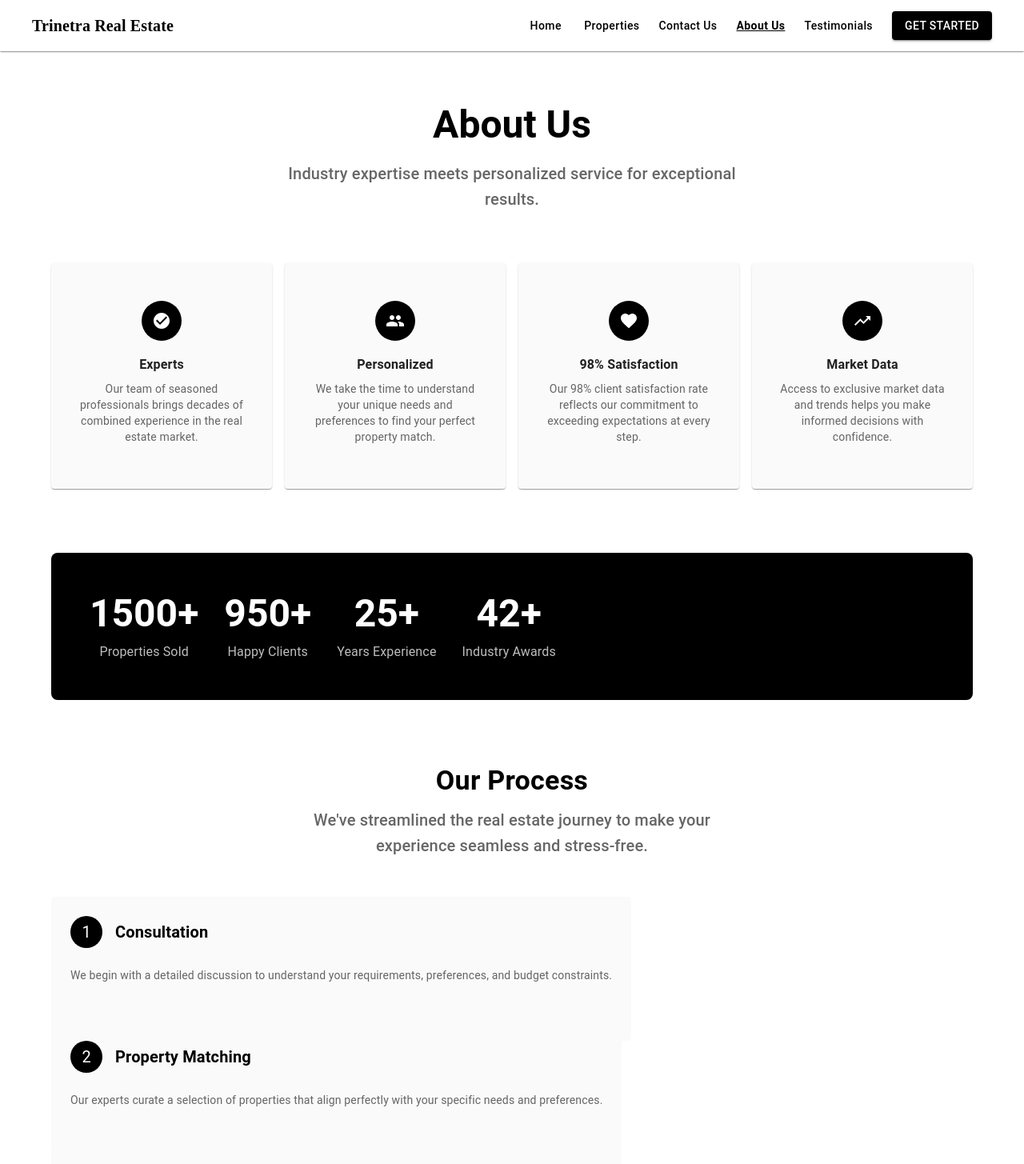
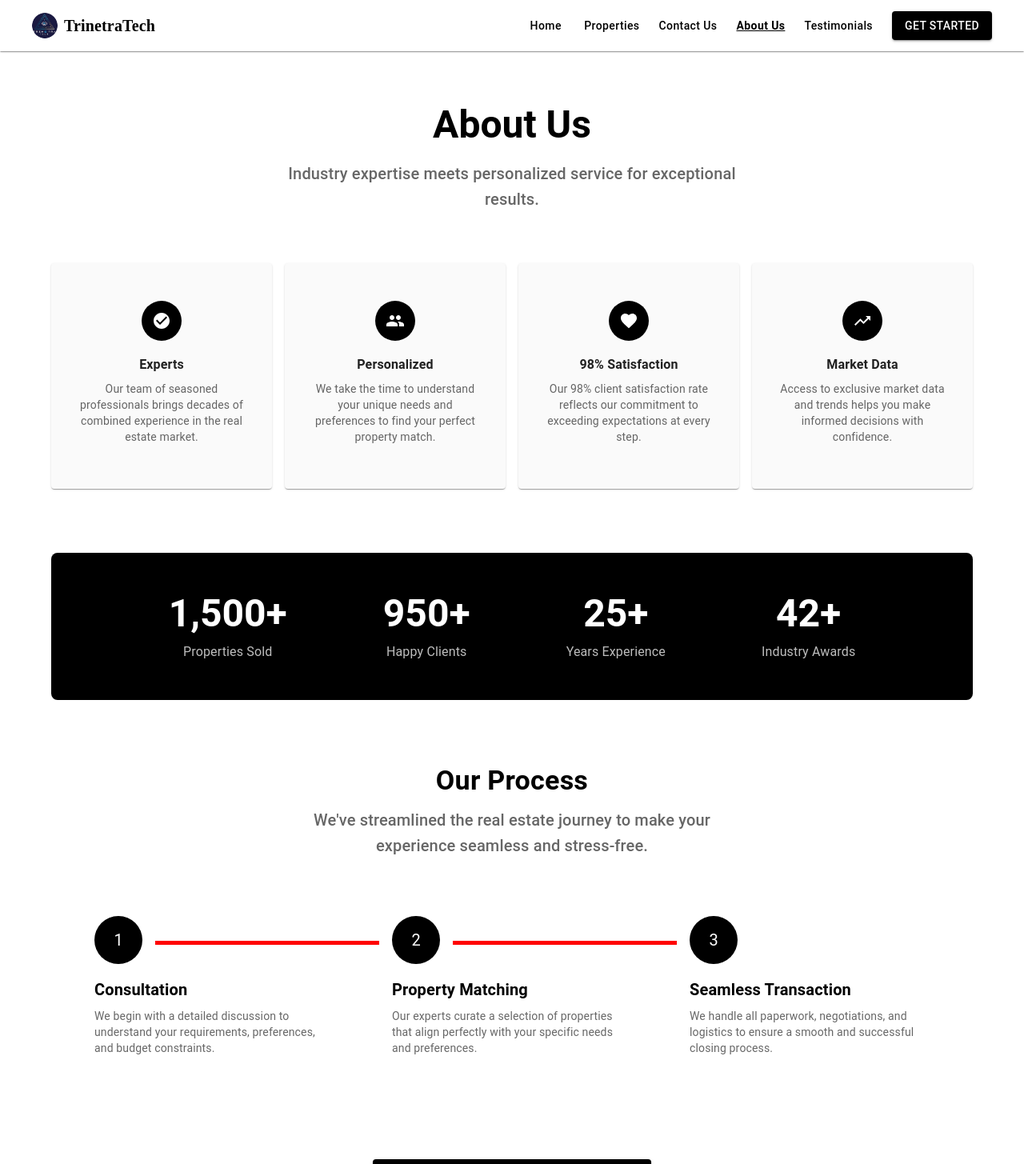
Before and after one commit to TrinetraTech/Trinera, a React (Create React App) app: page /about in a window 1280 px wide. Shown: the top 1455 px of the page at 80% size. Built offline with nearby package versions, Linux system fonts and the light colour scheme.

Commit message:
first commit

```diff
--- a/package.json
+++ b/package.json
@@ -12,6 +12,7 @@
     "@testing-library/react": "^16.3.0",
     "@testing-library/user-event": "^13.5.0",
     "react": "^19.1.0",
+    "react-countup": "^6.5.3",
     "react-dom": "^19.1.0",
     "react-router-dom": "^7.6.0",
     "react-scripts": "5.0.1",
--- a/src/App.js
+++ b/src/App.js
@@ -19,7 +19,7 @@ function App() {
         <Route path="/" element={<Home />} />
         <Route path="/about" element={<About />} />
         <Route path="/contact" element={<Contact />} />
-
+        <Route path="/home" element={<Home />} />
         {/* Optional: Add a 404 page for unmatched routes */}
         <Route path="*" element={<Home />} />
       </Routes>
--- a/src/components/Footer.js
+++ b/src/components/Footer.js
@@ -23,7 +23,7 @@ const Footer = () => {
   // Footer sections data
   const footerSections = [
     {
-      title: 'LuxEstate',
+      title: 'TrinetraTech',
       content: (
         <>
           <Typography
@@ -249,9 +249,11 @@ const Footer = () => {
         </Box>
 
         {/* Footer Bottom */}
-        <Box sx={{ py: 4, mt: 4, borderTop: '1px solid #2e2e2e', px: { xs: 2, md: 6 },
+        <Box sx={{
+          py: 4, mt: 4, borderTop: '1px solid #2e2e2e', px: { xs: 2, md: 6 },
           display: 'flex', flexDirection: { xs: 'column', md: 'row' }, alignItems: 'center',
-          justifyContent: 'space-between', rowGap: 2 }}>
+          justifyContent: 'space-between', rowGap: 2
+        }}>
 
           <Typography variant="body2" sx={{ color: '#B0B0B0', fontSize: 14, textAlign: 'left' }}>
             &copy; 2023 LuxEstate. All rights reserved.
--- a/src/components/Header.js
+++ b/src/components/Header.js
@@ -12,10 +12,14 @@ import {
   Drawer,
   Divider,
   useTheme,
-  useMediaQuery
+  useMediaQuery,
+  Avatar
 } from '@mui/material';
 import MenuIcon from '@mui/icons-material/Menu';
 import { Link, NavLink } from 'react-router-dom';
+import mainLogo from '../assets/logo/mainLogo.jpg';
+import Swal from 'sweetalert2';
+
 
 const navItems = [
   { label: 'Home', url: '/home' },
@@ -29,34 +33,35 @@ const Header = () => {
   const [mobileOpen, setMobileOpen] = React.useState(false);
   const theme = useTheme();
   const isMobile = useMediaQuery(theme.breakpoints.down('md'));
-
+  const [swalState,setswalState]=React.useState(false)
   const handleDrawerToggle = () => {
     setMobileOpen(!mobileOpen);
   };
+  const logohandleclick = () => {
+  if (!swalState) {
+    Swal.fire({
+      imageUrl: mainLogo,
+      imageAlt: 'mainlogo',
+      imageWidth: 300,
+      imageHeight: 300,
+      showConfirmButton: false,
+      background: 'transparent',
+      transition: '0.5s ease-in-out',
+      backdrop: true,
+      didClose: () => {
+        setswalState(false); // Automatically reset state when popup closes
+      }
+    });
+    setswalState(true);
+  } else {
+    Swal.close(); // ← Add parentheses here
+    setswalState(false);
+  }
+};
 
   const drawer = (
-    <Box onClick={handleDrawerToggle} sx={{ textAlign: 'center', width: 250 }}>
-      <Typography
-        variant="h4"
-        component={Link}
-        to="/"
-        sx={{
-          my: 2,
-          fontWeight: 700,
-          color: 'text.primary',
-          textDecoration: 'none',
-          fontFamily: '"Playfair Display", serif',
-          background: 'linear-gradient(to right, #434343, #000000)',
-          WebkitBackgroundClip: 'text',
-          backgroundClip: 'text',
-          textFillColor: 'transparent',
-          '&:hover': {
-            background: 'linear-gradient(to right, #000000, #434343)',
-          }
-        }}
-      >
-        Trinetra Real Estate
-      </Typography>
+    <Box onClick={handleDrawerToggle} sx={{ textAlign: 'center', width: 250 ,mt:2}}>
+
       <Divider />
       <List>
         {navItems.map((item) => (
@@ -83,7 +88,7 @@ const Header = () => {
     <>
       <Box sx={{ flexGrow: 1 }}>
         <AppBar
-          position="fixed" // Changed from 'static' to 'fixed'
+          position="fixed"
           sx={{
             backgroundColor: 'rgb(255 255 255 / var(--tw-bg-opacity, 1))',
             px: 2,
@@ -99,20 +104,35 @@ const Header = () => {
               flexWrap: 'wrap',
             }}
           >
+
             {/* Left - Brand Name */}
+          <Box
+            component={Link}
+            to="/"
+            sx={{
+              display: 'flex',
+              alignItems: 'center',
+              textDecoration: 'none'
+            }}
+          >
+            <Avatar
+              onClick={logohandleclick}
+              alt="Logo"
+              src={mainLogo}
+              sx={{ width: 32, height: 32, marginRight: 1 }}
+            />
             <Typography
               variant="h6"
-              component={Link}
-              to="/"
               sx={{
                 color: 'black',
                 fontWeight: 'bold',
-                textDecoration: 'none',
                 fontFamily: '"Playfair Display", serif',
               }}
             >
-              Trinetra Real Estate
+              TrinetraTech
             </Typography>
+          </Box>
+
 
             {/* Right - Menu / Navigation */}
             {isMobile ? (
--- a/src/components/pages/About.js
+++ b/src/components/pages/About.js
@@ -1,4 +1,5 @@
-import React from 'react';
+import * as React from 'react';
+import CountUp from 'react-countup';
 import {
   Box,
   Container,
@@ -8,7 +9,8 @@ import {
   CardContent,
   Avatar,
   Button,
-  useTheme
+  useTheme,
+  Divider
 } from '@mui/material';
 import {
   CheckCircle as CheckCircleIcon,
@@ -148,8 +150,11 @@ const About = () => {
           borderRadius={2}
           p={{ xs: 4, md: 6 }}
           mb={10}
+          display="flex"
+          justifyContent="center"  // Centers the content horizontally
+          alignItems="center"      // Centers the content vertically
         >
-          <Grid container spacing={4}>
+          <Grid container spacing={15}>
             {stats.map((stat, index) => (
               <Grid item xs={12} sm={6} lg={3} key={index}>
                 <Box textAlign="center">
@@ -159,8 +164,15 @@ const About = () => {
                     fontWeight="bold"
                     color="common.white"
                     mb={1}
+
                   >
-                    {stat.value}+
+                    <CountUp start={0} end={stat.value} duration={5} delay={0}>
+                      {({ countUpRef }) => (
+                        <div>
+                          <span ref={countUpRef}></span>+
+                        </div>
+                      )}
+                    </CountUp>
                   </Typography>
                   <Typography variant="body1" color="grey.400">
                     {stat.label}
@@ -171,6 +183,7 @@ const About = () => {
           </Grid>
         </Box>
 
+
         {/* Process Section */}
         <Box mb={10}>
           <Box textAlign="center" mb={6}>
@@ -178,46 +191,56 @@ const About = () => {
               Our Process
             </Typography>
             <Typography variant="h6" color="text.secondary" maxWidth="sm" mx="auto">
-            We've streamlined the real estate journey to make your experience seamless and stress-free.
+              We've streamlined the real estate journey to make your experience seamless and stress-free.
             </Typography>
           </Box>
 
-          <Grid container spacing={3} sx={{ '& .MuiGrid-item': { display: 'flex' } }}>
+          <Grid container spacing={3} justifyContent="center">
             {processSteps.map((step, index) => (
-              <Grid item xs={12} md={4} key={index}>
+              <Grid item xs={12} sm={6} md={4} key={index}>
                 <Box
                   sx={{
-                    p: 3,
-                    flex: 1,
+                    width: 300,
+                    height: 200,
                     display: 'flex',
                     flexDirection: 'column',
-                    bgcolor: 'grey.50',
-                    borderRadius: 1,
-                    height: '100%'
+                    justifyContent: 'flex-start',
+                    p: 3,
+                    borderRadius: 2,
+                    textAlign: 'left',
+                    alignItems: 'flex-start'
                   }}
                 >
-                  <Box display="flex" alignItems="center" mb={3}>
+                  <Box sx={{ display: 'flex' }}>
                     <Avatar
                       sx={{
                         bgcolor: 'common.black',
-                        width: 40,
-                        height: 40,
-                        mr: 2
+                        width: 60,
+                        height: 60,
+                        mb: 2,
                       }}
                     >
                       {step.step}
                     </Avatar>
-                    <Typography variant="h6" component="h4" fontWeight="bold">
-                      {step.title}
-                    </Typography>
+                    {index !== 2 && (
+                      <Divider sx={{ borderBottom: '5px solid red', width: '280px', mb: 5, ml: 2 }} />
+                    )}
+
                   </Box>
+                  <Typography variant="h6" component="h4" fontWeight="bold" gutterBottom >
+                    {step.title}
+                  </Typography>
+
                   <Typography variant="body2" color="text.secondary">
                     {step.description}
                   </Typography>
                 </Box>
+
               </Grid>
+
             ))}
           </Grid>
+
         </Box>
 
         {/* CTA */}
@@ -237,7 +260,7 @@ const About = () => {
               }
             }}
           >
-              Schedule a Consultation
+            Schedule a Consultation
           </Button>
         </Box>
       </Container>
--- a/src/components/pages/Home.js
+++ b/src/components/pages/Home.js
@@ -1,10 +1,8 @@
 import React from 'react'
-
+import About from './About'
 const Home = () => {
   return (
-    <div>
-      <p>Aman singh</p>
-    </div>
+    <About/>
   )
 }
 
```
Also changed, not shown: src/components/pages/Contact.js (+197 -7 lines), src/assets/logo/mainLogo.jpg (added), 1 other file (tests, documents, lock files or other folders). Lines whose indentation alone changed are shown as unchanged.
